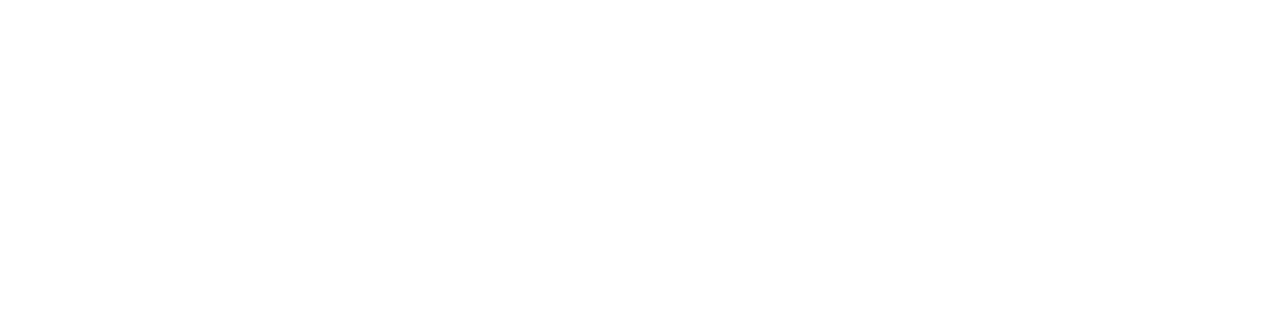
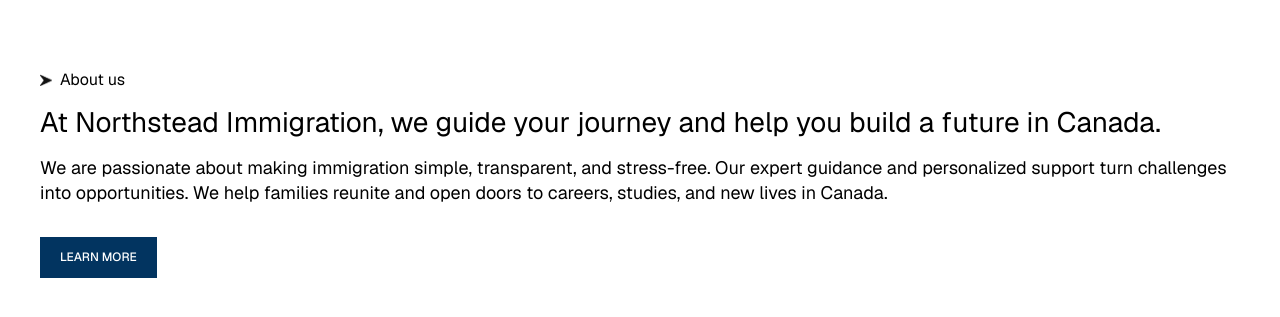
Before and after one commit to joewardperalta/northstead, a Next.js app: page / in a window 1280 px wide. Shown: the part 535-852 px from the top of the page. Before the commit the page ends 800 px from the top, so only its background shows below. Built offline with nearby package versions, Linux system fonts and the light colour scheme.

Commit message:
Develop the about section of the home page. Develop the Heading, and Subheading component. Update the tagline to add a dark theme.

```diff
--- a/app/globals.css
+++ b/app/globals.css
@@ -8,6 +8,10 @@
 @layer base {
   h1 {
     @apply text-5xl leading-[1] mb-6;
+  }
+
+  h2 {
+    @apply text-[1.75rem] leading-[1.2] mb-4;
   }
 }
 
@@ -44,6 +48,10 @@
     @apply text-lg leading-[1.4] mb-8;
   }
 
+  .subheading {
+    @apply text-lg leading-[1.4] mb-8;
+  }
+
   .tagline {
     @apply text-base leading-[1.2] mb-4 flex gap-2 items-center;
   }
--- a/app/page.tsx
+++ b/app/page.tsx
@@ -1,5 +1,7 @@
+import Heading from "@/components/Heading";
 import Headline from "@/components/Headline";
 import Section from "@/components/Section";
+import SubHeading from "@/components/SubHeading";
 import SubTitle from "@/components/SubTitle";
 import Tagline from "@/components/Tagline";
 import Title from "@/components/Title";
@@ -25,6 +27,28 @@ export default function Home() {
           </Headline>
         </Wrapper>
       </Section>
+
+      {/* About section */}
+      <Section>
+        <Wrapper>
+          <Headline className="mb-0">
+            <Tagline isDarkTheme={true}>About us</Tagline>
+            <Heading>
+              At Northstead Immigration, we guide your journey and help you
+              build a future in Canada.
+            </Heading>
+            <SubHeading>
+              We are passionate about making immigration simple, transparent,
+              and stress-free. Our expert guidance and personalized support turn
+              challenges into opportunities. We help families reunite and open
+              doors to careers, studies, and new lives in Canada.
+            </SubHeading>
+            <Link className="btn primary-btn" href="/booking">
+              Learn more
+            </Link>
+          </Headline>
+        </Wrapper>
+      </Section>
     </main>
   );
 }
--- /dev/null
+++ b/components/Heading.tsx
@@ -0,0 +1,10 @@
+import * as React from "react";
+
+type HeadingProps = {
+  children?: React.ReactNode;
+  className?: string;
+};
+
+export default function Heading({ className, children }: HeadingProps) {
+  return <h2 className={`${className}`}>{children}</h2>;
+}
--- /dev/null
+++ b/components/SubHeading.tsx
@@ -0,0 +1,10 @@
+import * as React from "react";
+
+type SubHeadingProps = {
+  className?: string;
+  children?: React.ReactNode;
+};
+
+export default function SubHeading({ className, children }: SubHeadingProps) {
+  return <p className={`subheading ${className}`}>{children}</p>;
+}
--- a/components/Tagline.tsx
+++ b/components/Tagline.tsx
@@ -4,11 +4,25 @@ import Image from "next/image";
 type TaglineProps = {
   children?: React.ReactNode;
   className?: string;
+  isDarkTheme?: boolean;
 };
 
-export default function Tagline({ children, className }: TaglineProps) {
+export default function Tagline({
+  children,
+  className,
+  isDarkTheme,
+}: TaglineProps) {
   return (
     <div className={`tagline ${className}`}>
+      {isDarkTheme ? (
+        <Image
+          className="w-3 h-3"
+          src="/icons/right-arrow-black.png"
+          alt=""
+          width={16}
+          height={16}
+        />
+      ) : (
         <Image
           className="w-3 h-3"
           src="/icons/right-arrow.png"
@@ -16,6 +30,8 @@ export default function Tagline({ children, className }: TaglineProps) {
           width={16}
           height={16}
         />
+      )}
+
       <p>{children}</p>
     </div>
   );
```
Also changed, not shown: public/icons/right-arrow-black.png (added). Lines whose indentation alone changed are shown as unchanged.
